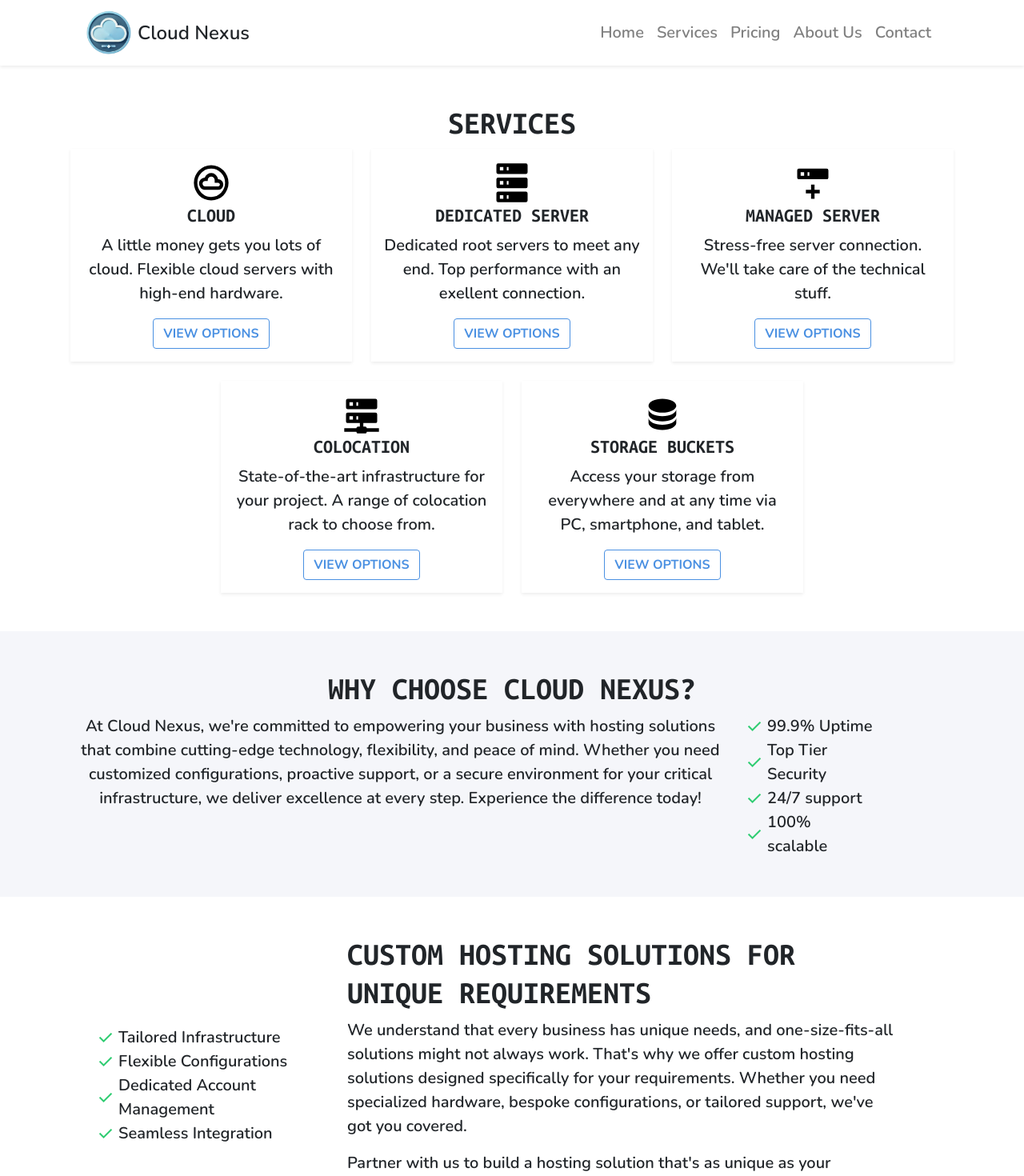
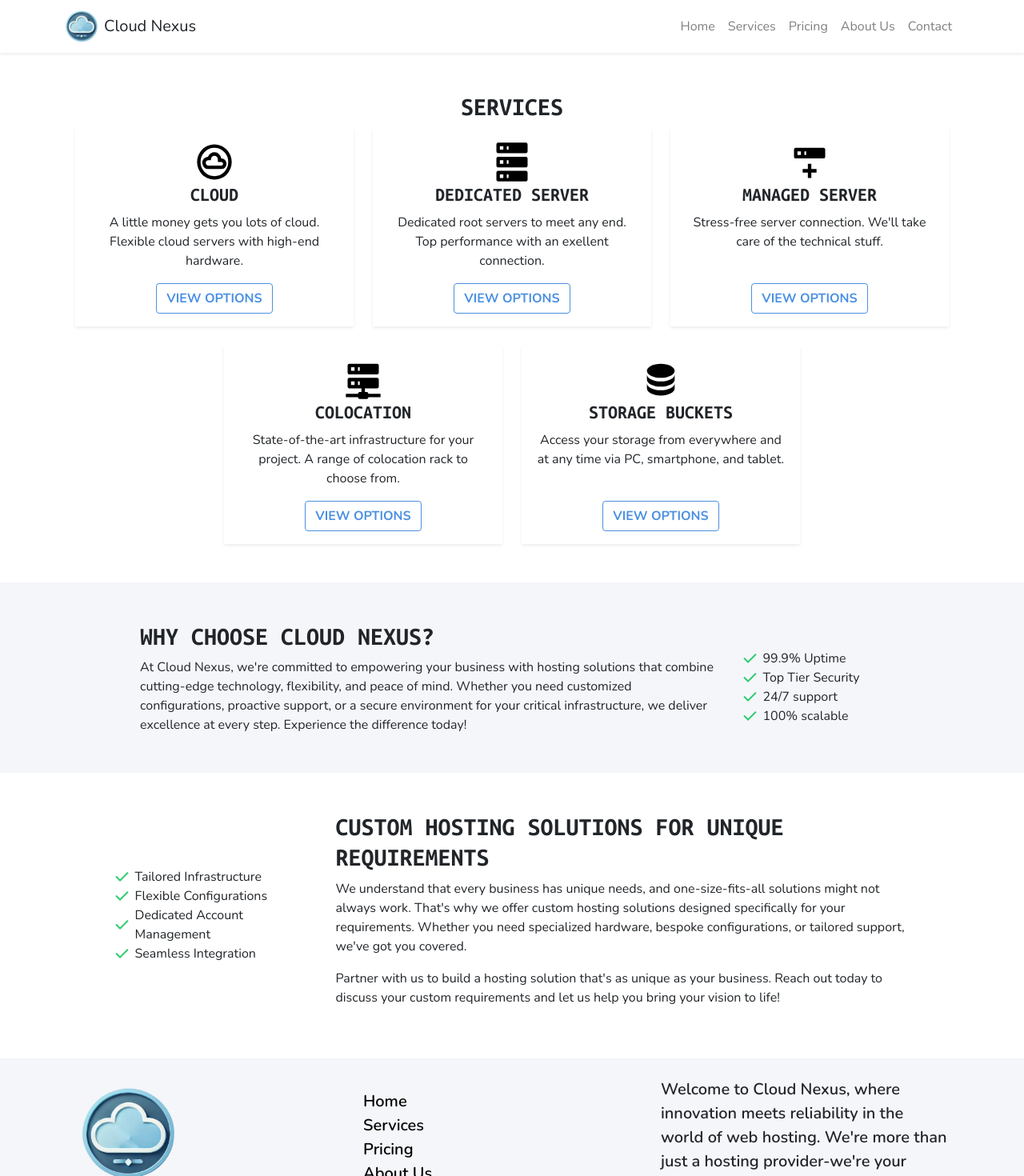
Before and after one commit to simpelcity/cloud-nexus, a React (Vite) app: page /services in a window 1280 px wide. Shown: the top 1470 px of the page at 80% size. Built offline with nearby package versions, Linux system fonts and the light colour scheme.

Commit message:
rewriting responsiveness with new breakpoints

```diff
--- a/src/App.jsx
+++ b/src/App.jsx
@@ -11,14 +11,14 @@ export default function App() {
   return (
     <>
       <Navbar expand="lg" expanded={expanded} onToggle={() => setExpanded(p => !p)} className={`navbar-custom z-1 w-100 top-0 ${expanded ? "nav-open" : ""} ${isHomePage ? 'text-white bg-transparent position-absolute' : 'text-black position-relative bg-white shadow-sm'}`} data-bs-theme="dark">
-        <Container className="nav-container" fluid>
+        <Container className="nav-container">
           <Navbar.Brand href="/" className={`m-0 d-flex ${isHomePage ? 'text-white' : 'text-dark'}`}>
             <img src="/assets/icons/favicon.png" alt="Cloud Nexus Logo" className="nav-logo" />
-            <p className="my-auto ms-2 d-flex gap-1 fs-4">Cloud Nexus</p>
+            <p className="my-auto ms-2 d-flex gap-1">Cloud Nexus</p>
           </Navbar.Brand>
           <Navbar.Toggle aria-controls="basic-navbar-nav" />
           <Navbar.Collapse id="basic-navbar-nav">
-            <Nav className="ms-lg-auto text-center fs-5">
+            <Nav className="ms-lg-auto text-center">
               <NavLink as={NavLink} to="/" onClick={handleNavClick} className={`nav-link ${isHomePage ? 'text-white' : 'text-black-50'}`}>Home</NavLink>
               <hr className="my-1"></hr>
               <NavLink as={NavLink} to="/services" onClick={handleNavClick} className={`nav-link ${isHomePage ? 'text-white' : 'text-black-50'}`}>Services</NavLink>
@@ -36,12 +36,12 @@ export default function App() {
       <Outlet />
 
       <footer className="bg-light d-flex">
-        <Container className="my-4" fluid>
+        <Container className="my-4">
           <Row className="row-gap-4 w-100 d-flex justify-content-center">
-            <Col xs={6} md={4} lg={3} xl={4} className="d-flex align-items-center justify-content-center justify-content-lg-start">
+            <Col xs={6} md={4} xl={4} className="d-flex align-items-center justify-content-center justify-content-lg-start">
               <Image src="/assets/images/logo.png" alt="Cloud Nexus Logo" loading="lazy" className="footer-logo" />
             </Col>
-            <Col xs={6} md={6} lg={3} xl={4} className="d-flex align-items-center justify-content-center justify-content-lg-start">
+            <Col xs={6} md={6} xl={4} className="d-flex align-items-center justify-content-center justify-content-xl-start">
               <ListGroup className="fs-5">
                 <ListGroup.Item className="border-0 bg-light p-0">
                   <a href="/" className="text-decoration-none text-black">Home</a>
@@ -60,7 +60,7 @@ export default function App() {
                 </ListGroup.Item>
               </ListGroup>
             </Col>
-            <Col xs={12} md={12} lg={6} xl={4} className="d-flex align-items-center pe-lg-0 text-center text-lg-start">
+            <Col xs={12} md={12} xl={4} className="d-flex align-items-center pe-lg-0 text-center text-lg-start">
               <p className="fs-5 m-0">
                 Welcome to Cloud Nexus, where innovation meets reliability in the world of web hosting. We're more than just a hosting provider-we're your trusted partner in building, scaling, and managing your digital presence.
               </p>
--- a/src/pages/Services.jsx
+++ b/src/pages/Services.jsx
@@ -4,16 +4,17 @@ export default function Services() {
   return (
     <>
       <main>
+        {/* --- SERVICES SECTION --- */}
         <section className="services d-flex justify-content-center text-center">
-          <Container className="d-flex flex-column align-items-center justify-content-center my-5" fluid>
-            <h1 className="fw-bold text-uppercase">services</h1>
+          <Container className="d-flex flex-column align-items-center justify-content-center my-5">
+            <h2 className="fw-bold text-uppercase">services</h2>
             <Row className="d-flex justify-content-center row-gap-4 w-100">
               <Col xs={12} md={6} lg={4}>
                 <Card className="border-0 rounded-0 shadow-sm h-100">
                   <Card.Body className="d-flex flex-column align-items-center">
                     <Image src="/assets/icons/cloud.svg" alt="Cloud Icon" className="icon-cloud" />
                     <Card.Title className="fs-4 text-uppercase fw-bold">cloud</Card.Title>
-                    <Card.Text className="text-center fs-5">
+                    <Card.Text className="text-center">
                       A little money gets you lots of cloud. Flexible cloud servers with high-end hardware.
                     </Card.Text>
                     <Button variant="outline-primary" href="/pricing" className="text-uppercase fw-bold rounded-1 mt-auto">view options</Button>
@@ -25,7 +26,7 @@ export default function Services() {
                   <Card.Body className="d-flex flex-column align-items-center">
                     <Image src="/assets/icons/server.svg" alt="Servers Icon" className="icon-servers" />
                     <Card.Title className="fs-4 text-uppercase fw-bold">dedicated server</Card.Title>
-                    <Card.Text className="text-center fs-5">
+                    <Card.Text className="text-center">
                       Dedicated root servers to meet any end. Top performance with an exellent connection.
                     </Card.Text>
                     <Button variant="outline-primary" href="/pricing" className="text-uppercase fw-bold rounded-1 mt-auto">view options</Button>
@@ -37,7 +38,7 @@ export default function Services() {
                   <Card.Body className="d-flex flex-column align-items-center">
                     <Image src="/assets/icons/server-plus.svg" alt="Server Plus Icon" className="icon-server-plus" />
                     <Card.Title className="fs-4 text-uppercase fw-bold">managed server</Card.Title>
-                    <Card.Text className="text-center fs-5">
+                    <Card.Text className="text-center">
                       Stress-free server connection. We'll take care of the technical stuff.
                     </Card.Text>
                     <Button variant="outline-primary" href="/pricing" className="text-uppercase fw-bold rounded-1 mt-auto">view options</Button>
@@ -49,7 +50,7 @@ export default function Services() {
                   <Card.Body className="d-flex flex-column align-items-center">
                     <Image src="/assets/icons/server-network.svg" alt="Server Network Icon" className="icon-colocation" />
                     <Card.Title className="fs-4 text-uppercase fw-bold">colocation</Card.Title>
-                    <Card.Text className="text-center fs-5">
+                    <Card.Text className="text-center">
                       State-of-the-art infrastructure for your project. A range of colocation rack to choose from.
                     </Card.Text>
                     <Button variant="outline-primary" href="/pricing" className="text-uppercase fw-bold rounded-1 mt-auto">view options</Button>
@@ -61,7 +62,7 @@ export default function Services() {
                   <Card.Body className="d-flex flex-column align-items-center">
                     <Image src="/assets/icons/database.svg" alt="Database Icon" className="icon-database" />
                     <Card.Title className="fs-4 text-uppercase fw-bold">storage buckets</Card.Title>
-                    <Card.Text className="text-center fs-5">
+                    <Card.Text className="text-center">
                       Access your storage from everywhere and at any time via PC, smartphone, and tablet.
                     </Card.Text>
                     <Button variant="outline-primary" href="/pricing" className="text-uppercase fw-bold rounded-1 mt-auto">view options</Button>
@@ -71,37 +72,38 @@ export default function Services() {
             </Row>
           </Container>
         </section>
-        <section className="why-us-services d-flex justify-content-center text-center bg-light">
-          <Container className="d-flex flex-column align-items-center my-5">
-            <h1 className="fw-bold text-uppercase">why choose cloud nexus?</h1>
-            <Row className="d-flex justify-content-center justify-content-xl-start row-gap-4 w-100">
-              <Col lg={9} xl={9}>
-                <p className="fs-5">
+        {/* --- WHY CHOOSE US SECTION --- */}
+        <section className="why-us-services d-flex justify-content-center text-center text-xl-start bg-light">
+          <Container className="d-flex align-items-center my-5">
+            <Row className="d-flex justify-content-center row-gap-4 w-100">
+              <Col xs={12} md={9} xl={8}>
+                <h2 className="fw-bold text-uppercase">why choose cloud nexus?</h2>
+                <p className="m-0">
                   At Cloud Nexus, we're committed to empowering your business with hosting solutions that combine cutting-edge technology, flexibility, and peace of mind. Whether you need customized configurations, proactive support, or a secure environment for your critical infrastructure, we deliver excellence at every step. Experience the difference today!
                 </p>
               </Col>
-              <Col lg={3} xl={2} className="d-flex justify-content-center">
+              <Col xs={12} md={3} xl={2} className="d-flex justify-content-center align-items-center">
                 <ListGroup className="text-start">
-                  <ListGroup.Item className="border-0 p-0 bg-light">
-                    <p className="fs-5 m-0 d-flex align-items-center column-gap-1">
+                  <ListGroup.Item className="border-0 p-0 bg-light mt-xl-4">
+                    <p className=" m-0 d-flex align-items-center column-gap-1">
                       <span className="material-symbols-outlined icon-check text-success">check</span>
                       <span>99.9% Uptime</span>
                     </p>
                   </ListGroup.Item>
                   <ListGroup.Item className="border-0 p-0 bg-light">
-                    <p className="fs-5 m-0 d-flex align-items-center column-gap-1">
+                    <p className=" m-0 d-flex align-items-center column-gap-1">
                       <span className="material-symbols-outlined icon-check text-success">check</span>
                       <span>Top Tier Security</span>
                     </p>
                   </ListGroup.Item>
                   <ListGroup.Item className="border-0 p-0 bg-light">
-                    <p className="fs-5 m-0 d-flex align-items-center column-gap-1">
+                    <p className=" m-0 d-flex align-items-center column-gap-1">
                       <span className="material-symbols-outlined icon-check text-success">check</span>
                       <span>24/7 support</span>
                     </p>
                   </ListGroup.Item>
                   <ListGroup.Item className="border-0 p-0 bg-light">
-                    <p className="fs-5 m-0 d-flex align-items-center column-gap-1">
+                    <p className=" m-0 d-flex align-items-center column-gap-1">
                       <span className="material-symbols-outlined icon-check text-success">check</span>
                       <span>100% scalable</span>
                     </p>
@@ -111,43 +113,44 @@ export default function Services() {
             </Row>
           </Container>
         </section>
+        {/* --- HOSTING SERVICES SECTION --- */}
         <section className="hosting-services d-flex justify-content-center text-start">
-          <Container className="my-5 d-flex justify-content-center" fluid>
-            <Row className="d-flex justify-content-center justify-content-xl-start row-gap-4 column-gap-xl-5 w-100">
-              <Col lg={4} xl={3} className="d-flex align-items-center justify-content-center">
+          <Container className="my-5 d-flex justify-content-center">
+            <Row className="d-flex justify-content-center row-gap-4 w-100">
+              <Col xs={12} md={3} xl={3} className="d-flex align-items-center justify-content-center">
                 <ListGroup className="">
                   <ListGroup.Item className="border-0 p-0">
-                    <p className="fs-5 m-0 d-flex align-items-center column-gap-1">
+                    <p className="m-0 d-flex align-items-center column-gap-1">
                       <span className="material-symbols-outlined icon-check text-success">check</span>
                       <span>Tailored Infrastructure</span>
                     </p>
                   </ListGroup.Item>
                   <ListGroup.Item className="border-0 p-0">
-                    <p className="fs-5 m-0 d-flex align-items-center column-gap-1">
+                    <p className="m-0 d-flex align-items-center column-gap-1">
                       <span className="material-symbols-outlined icon-check text-success">check</span>
                       <span>Flexible Configurations</span>
                     </p>
                   </ListGroup.Item>
                   <ListGroup.Item className="border-0 p-0">
-                    <p className="fs-5 m-0 d-flex align-items-center column-gap-1">
+                    <p className="m-0 d-flex align-items-center column-gap-1">
                       <span className="material-symbols-outlined icon-check text-success">check</span>
                       <span>Dedicated Account Management</span>
                     </p>
                   </ListGroup.Item>
                   <ListGroup.Item className="border-0 p-0">
-                    <p className="fs-5 m-0 d-flex align-items-center column-gap-1">
+                    <p className="m-0 d-flex align-items-center column-gap-1">
                       <span className="material-symbols-outlined icon-check text-success">check</span>
                       <span>Seamless Integration</span>
                     </p>
                   </ListGroup.Item>
                 </ListGroup>
               </Col>
-              <Col lg={7} xl={8} className="text-center text-lg-start">
-                <h1 className="fw-bold text-uppercase">custom hosting solutions for unique requirements</h1>
-                <p className="fs-5">
+              <Col xs={12} md={8} xl={8} className="text-center text-lg-start">
+                <h2 className="fw-bold text-uppercase">custom hosting solutions for unique requirements</h2>
+                <p className="">
                   We understand that every business has unique needs, and one-size-fits-all solutions might not always work. That's why we offer custom hosting solutions designed specifically for your requirements. Whether you need specialized hardware, bespoke configurations, or tailored support, we've got you covered.
                 </p>
-                <p className="fs-5">
+                <p className="">
                   Partner with us to build a hosting solution that's as unique as your business. Reach out today to discuss your custom requirements and let us help you bring your vision to life!
                 </p>
               </Col>
--- a/src/styles/scss/icons.scss
+++ b/src/styles/scss/icons.scss
@@ -1,66 +1,3 @@
-// Image sizes
-
-.home-img img {
-  height: 48rem;
-}
-
-.short-about img {
-  width: 90%;
-  height: 100%;
-}
-
-.partner > div > div > div:first-child > img {
-  @media (max-width: 992px) {
-    width: 100%;
-  }
-
-  @media (min-width: 992px) {
-    width: 100%;
-  }
-
-  @media (min-width: 1200px) {
-    width: 80%;
-  }
-}
-
-.footer-logo {
-  @media (max-width: 576px) {
-    width: 90%;
-    height: auto;
-    aspect-ratio: 1 / 1;
-  }
-
-  @media (min-width: 576px) and (max-width: 992px) {
-    width: 75%;
-    height: auto;
-    aspect-ratio: 1 / 1;
-  }
-
-  @media (min-width: 992px) and (max-width: 1200px) {
-    width: 60%;
-    height: auto;
-    aspect-ratio: 1 / 1;
-  }
-
-  @media (min-width: 1200px) and (max-width: 1600px) {
-    width: 45%;
-    height: auto;
-    aspect-ratio: 1 / 1;
-  }
-
-  @media (min-width: 1600px) {
-    width: 35%;
-    height: auto;
-    aspect-ratio: 1 / 1;
-  }
-}
-
-.welcome-about img {
-  width: 100%;
-  height: auto;
-  aspect-ratio: 376 / 251;
-}
-
 // Icon sizes
 
 .icon-speed,
@@ -68,7 +5,7 @@
 .icon-chart,
 .icon-shield-lock,
 .icon-globe {
-  width: 4.5rem;
+  width: 3.8rem;
   height: auto;
   aspect-ratio: 1 / 1;
 }
@@ -93,30 +30,70 @@
   aspect-ratio: 1 / 1;
 }
 
-// Responsive image sizes
+// Image sizes
 
-@media (max-width: 576px) {
-  .short-about img {
-    width: 100%;
+.home-img img {
+  height: 73vh;
+}
+
+.short-about img {
+  @media (max-width: 576px) {
+    width: 100% !important;
+    height: auto;
+    aspect-ratio: 6 / 4;
+  }
+
+  @media (min-width: 768px) and (max-width: 992px) {
+    width: 100% !important;
+    height: auto;
+    aspect-ratio: 6 / 4;
+  }
+
+  @media (min-width: 1200px) {
+    width: 90% !important;
+    height: auto;
+    aspect-ratio: 6 / 4;
   }
 }
 
-// mobile landscape styling
+.partner img {
+  @media (max-width: 576px) {
+    width: 100% !important;
+  }
 
-@media (min-width: 576px) and (max-width: 768px) {
+  @media (min-width: 768px) and (max-width: 992px) {
+    width: 100% !important;
+  }
+
+  @media (min-width: 1200px) {
+    width: 80% !important;
+  }
 }
 
-// tablet styling
+.footer-logo {
+  @media (max-width: 576px) {
+    width: 90% !important;
+    height: auto;
+    aspect-ratio: 1 / 1;
+  }
 
-@media (min-width: 768px) and (max-width: 992px) {
+  @media (min-width: 768px) and (max-width: 992px) {
+    width: 75% !important;
+    height: auto;
+    aspect-ratio: 1 / 1;
+  }
+
+  @media (min-width: 1200px) {
+    width: 45% !important;
+    height: auto;
+    aspect-ratio: 1 / 1;
+  }
+
+  width: 60%;
 }
 
-// tablet landscape styling
-
-@media (min-width: 992px) and (max-width: 1200px) {
+.welcome-about img {
+  width: 100%;
+  height: auto;
+  aspect-ratio: 376 / 251;
 }
-
-// Desktop responsive styling
-
-@media (min-width: 1400px) {
-}
--- a/src/styles/scss/index.scss
+++ b/src/styles/scss/index.scss
@@ -31,10 +31,6 @@ button,
   font-weight: 600;
 }
 
-.overlay > h1 {
-  font-size: 3.2rem;
-}
-
 .btn:hover {
   color: black !important;
 }
@@ -44,106 +40,100 @@ button,
 // Short About section responsiveness
 
 .short-about > .container-fluid {
-  @media (min-width: 768px) and (max-width: 992px) {
-    margin: 0 2rem;
+  // Mobile
+  @media (max-width: 576px) {
   }
 
-  @media (min-width: 992px) and (max-width: 1200px) {
-    margin: 0 4rem;
+  // Tablet
+  @media (min-width: 768px) and (max-width: 992px) {
   }
 
-  @media (min-width: 1200px) and (max-width: 1400px) {
-    margin: 0 6rem;
-  }
-
-  @media (min-width: 1400px) {
-    margin: 0 8rem;
+  // Desktop
+  @media (min-width: 1200px) {
   }
 }
 
 .short-about p {
-  @media (min-width: 1400px) {
-    margin-left: 8rem !important;
+  @media (min-width: 1200px) {
+    margin-left: 1.6rem;
   }
 }
 
 // Why Choose Us section responsiveness
 
 .why-us > .container-fluid {
-  @media (min-width: 992px) and (max-width: 1200px) {
-    margin: 0 4rem;
+  // Mobile
+  @media (max-width: 576px) {
   }
 
-  @media (min-width: 1200px) and (max-width: 1400px) {
-    margin: 0 6rem;
+  // Tablet
+  @media (min-width: 768px) and (max-width: 992px) {
   }
 
-  @media (min-width: 1400px) {
-    margin: 0 8rem;
-  }
-}
-
-.why-us .row {
-  @media (min-width: 1400px) {
-    padding: 0 7rem;
+  // Desktop
+  @media (min-width: 1200px) {
   }
 }
 
 // Partner section responsiveness
 
 .partner > .container-fluid {
-  @media (min-width: 768px) and (max-width: 992px) {
-    margin: 0 2rem;
+  // Mobile
+  @media (max-width: 576px) {
   }
 
-  @media (min-width: 992px) and (max-width: 1200px) {
-    margin: 0 4rem;
+  // Tablet
+  @media (min-width: 768px) and (max-width: 992px) {
   }
 
-  @media (min-width: 1200px) and (max-width: 1400px) {
-    margin: 0 6rem;
-  }
-
-  @media (min-width: 1400px) {
-    margin: 0 8rem;
+  // Desktop
+  @media (min-width: 1200px) {
   }
 }
 
 .partner > div > div > div:last-child {
-  @media (min-width: 992px) and (max-width: 1200px) {
-    padding-right: 0;
+  // Mobile
+  @media (max-width: 576px) {
   }
 
+  // Tablet
+  @media (min-width: 768px) and (max-width: 992px) {
+  }
+
+  // Desktop
   @media (min-width: 1200px) {
-    padding-right: 8rem;
   }
 }
 
 // Services section responsiveness
 
 .services > .container-fluid {
-  @media (min-width: 992px) and (max-width: 1200px) {
-    margin: 0 4rem;
+  // Mobile
+  @media (max-width: 576px) {
   }
 
-  @media (min-width: 1200px) and (max-width: 1400px) {
-    margin: 0 4rem;
+  // Tablet
+  @media (min-width: 768px) and (max-width: 992px) {
   }
 
-  @media (min-width: 1400px) {
-    margin: 0 8rem;
+  // Desktop
+  @media (min-width: 1200px) {
   }
 }
 
 // Hosting Services section responsiveness
 
 .hosting-services > .container-fluid {
-  @media (min-width: 1200px) and (max-width: 1400px) {
-    margin: 0 6rem;
+  // Mobile
+  @media (max-width: 576px) {
   }
 
-  @media (min-width: 1400px) {
-    margin: 0 9rem 0 18rem;
+  // Tablet
+  @media (min-width: 768px) and (max-width: 992px) {
+  }
+
+  // Desktop
+  @media (min-width: 1200px) {
   }
 }
 
@@ -160,12 +150,16 @@ button,
 }
 
 .plans-pricing > .container {
-  @media (min-width: 1600px) {
-    margin: 0 22rem;
+  // Mobile
+  @media (max-width: 576px) {
   }
 
-  @media (min-width: 1200px) and (max-width: 1600px) {
-    margin: 0 10rem;
+  // Tablet
+  @media (min-width: 768px) and (max-width: 992px) {
+  }
+
+  // Desktop
+  @media (min-width: 1200px) {
   }
 }
 
@@ -195,29 +189,14 @@ button,
   }
 }
 
-// mobile landscape styling
-
-@media (min-width: 576px) and (max-width: 768px) {
-}
-
 // tablet styling
 
 @media (min-width: 768px) and (max-width: 992px) {
 }
 
-// tablet landscape styling
+// desktop styling
 
-@media (min-width: 992px) and (max-width: 1200px) {
-}
-
-// small desktop styling
-
-@media (min-width: 1200px) and (max-width: 1400px) {
-}
-
-// large desktop styling
-
-@media (min-width: 1400px) {
+@media (min-width: 1200px) {
 }
 
 // Imports
--- a/src/styles/scss/navbar.scss
+++ b/src/styles/scss/navbar.scss
@@ -1,35 +1,25 @@
 // Navbar styles
 
 .nav-logo {
-  width: 3.5rem;
-  height: 3.5rem;
+  width: 2.5rem;
+  height: auto;
+  aspect-ratio: 1 / 1;
 }
 
 .nav-container {
   // Mobile
 
+  // Mobile
   @media (max-width: 576px) {
     margin: 0 !important;
   }
 
   // Tablet
-
   @media (min-width: 768px) and (max-width: 992px) {
-    margin: 0 2rem !important;
-  }
-
-  @media (min-width: 992px) and (max-width: 1200px) {
-    margin: 0 4rem !important;
-  }
-
-  @media (min-width: 1200px) and (max-width: 1400px) {
-    margin: 0 6rem !important;
   }
 
   // Desktop
-
-  @media (min-width: 1400px) {
-    margin: 0 8rem !important;
+  @media (min-width: 1200px) {
   }
 }
 
```
Also changed, not shown: src/pages/Home.jsx (+60 -54 lines), 1 other file (tests, documents, lock files or other folders).
